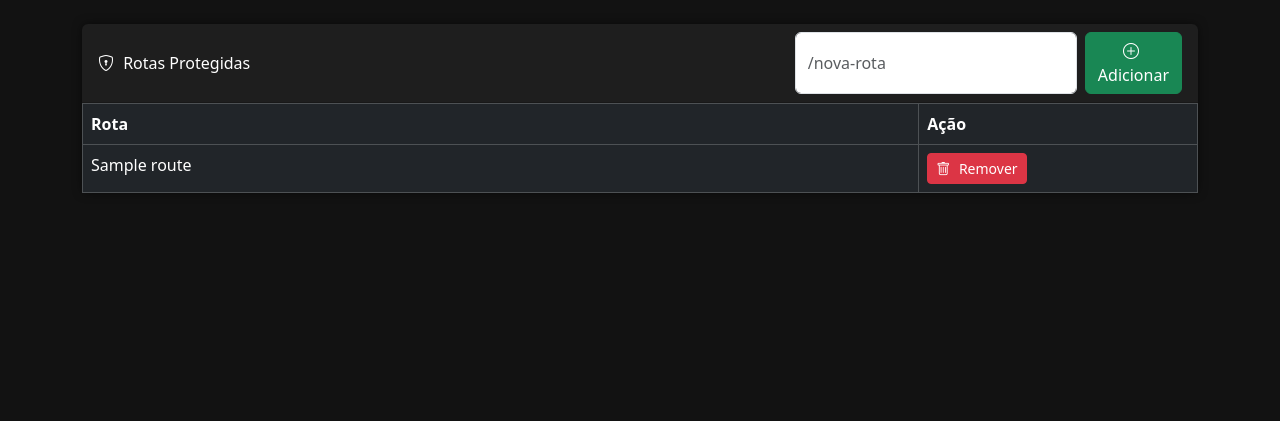
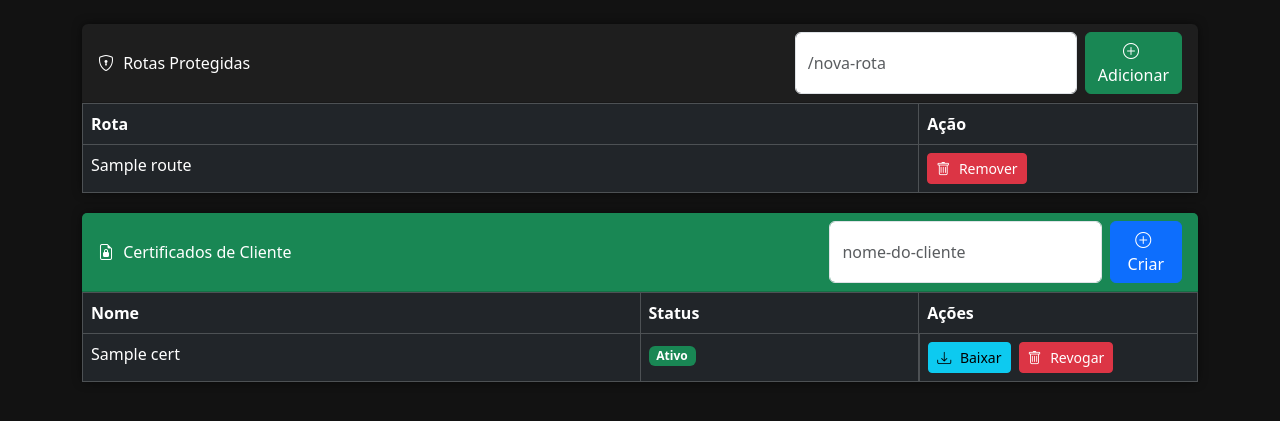
Before and after one commit to Boniatti1/PrimisLayer, a Flask app: template sistema-seguranca/dashboard/templates/config.html in a window 1280 px wide. Shown: the part 56-477 px from the top of the page. Run offline with Flask 3, Linux system fonts and the light colour scheme; the template is opened without the code that fills it: most values are stand-ins (such as "Sample title", 1, 10 or a date in 2020).

Commit message:
feat: add certificate management endpoints and integrate to html

```diff
--- a/sistema-seguranca/dashboard/app.py
+++ b/sistema-seguranca/dashboard/app.py
@@ -1,8 +1,9 @@
-from flask import Flask, render_template, jsonify, request
+from flask import Flask, render_template, jsonify, request, abort, send_file
 from pathlib import Path
 import re
 from fail2ban_utils import get_fail2ban_logs
 from nginx_utils import delete_location, add_location, list_locations
+from certs_utils import delete_client_cert, add_client_cert, get_client_p12_path, list_client_certs
 
 app = Flask(__name__)
 
@@ -110,10 +111,36 @@ def delete_route():
     return jsonify({"message": f"Path {path} removido"}), 200
 
 @app.route("/rotas", methods=["GET", "POST"])
-def manage_routes():
+def manage_config():
     routes = list_locations()
+    certs = list_client_certs()
 
-    return render_template("config.html", routes=routes)
+    return render_template("config.html", routes=routes, certs=certs)
+
+@app.route("/certificados/remover/<string:name>")
+def revoke_cert(name):
+    r = delete_client_cert(name)
+    return str(r), 200
+
+@app.route("/adicionar/<string:name>")
+def add_cert(name):
+    r = add_client_cert(name)
+    return str(r), 200
+
+@app.route('/certificados/download/<string:name>')
+def download_p12(name):
+    try:
+        p12_path = get_client_p12_path(name)
+        return send_file(
+            str(p12_path),
+            as_attachment=True,
+            download_name=f"{name}.p12",
+            mimetype="application/x-pkcs12"
+        )
+    except FileNotFoundError as e:
+        abort(404, description=str(e))
+    except Exception as e:
+        abort(500, description=f"Erro interno: {str(e)}")
 
 
 if __name__ == '__main__':
--- a/sistema-seguranca/dashboard/templates/config.html
+++ b/sistema-seguranca/dashboard/templates/config.html
@@ -1,5 +1,6 @@
 <!DOCTYPE html>
 <html lang="pt-br">
+
 <head>
   <meta charset="UTF-8">
   <meta name="viewport" content="width=device-width, initial-scale=1">
@@ -11,42 +12,52 @@
       background-color: #121212;
       color: #ffffff;
     }
-    .navbar, .offcanvas {
+
+    .navbar,
+    .offcanvas {
       background-color: #1f1f1f;
     }
+
     .card {
       background-color: #1e1e1e;
       border: none;
-      box-shadow: 0 0 10px rgba(0,0,0,0.5);
+      box-shadow: 0 0 10px rgba(0, 0, 0, 0.5);
       margin-bottom: 20px;
     }
+
     .table-dark {
       background-color: #2c2c2c;
     }
+
     .list-group-item {
       background-color: #2a2a2a;
       border: none;
     }
+
     .bi {
       margin-right: 5px;
     }
+
     .log-table {
       max-height: 400px;
       overflow-y: auto;
     }
+
     .badge-purple {
       background-color: #6f42c1;
     }
   </style>
 </head>
+
 <body>
 
   <!-- Navbar -->
   <nav class="navbar navbar-expand-lg navbar-dark">
     <div class="container-fluid">
-    <a class="navbar-brand" href="{{ url_for('dashboard') }}"><i class="bi bi-shield-lock-fill"></i> Painel de Segurança</a>
+      <a class="navbar-brand" href="{{ url_for('dashboard') }}"><i class="bi bi-shield-lock-fill"></i> Painel de
+        Segurança</a>
       <div class="d-flex ms-auto">
-      <a href="{{ url_for('manage_routes') }}" class="btn btn-outline-light">
+        <a href="{{ url_for('manage_config') }}" class="btn btn-outline-light">
           <i class="bi bi-gear"></i> Gerenciar Rotas
         </a>
       </div>
@@ -93,8 +104,54 @@
         </table>
       </div>
     </div>
+
+    <!-- Seção de Certificados -->
+    <div class="card card-border-green">
+      <div class="card-header bg-success text-white d-flex justify-content-between align-items-center">
+        <span><i class="bi bi-file-earmark-lock2"></i> Certificados de Cliente</span>
+        <div class="d-flex gap-2">
+          <input id="newCertInput" type="text" class="form-control" placeholder="nome-do-cliente" required>
+          <button onclick="addCert()" class="btn btn-primary">
+            <i class="bi bi-plus-circle"></i> Criar
+          </button>
+        </div>
+      </div>
+      <div class="card-body p-0">
+        <table class="table table-dark table-hover table-bordered m-0">
+          <thead>
+            <tr>
+              <th class="w-50">Nome</th>
+              <th class="w-25">Status</th>
+              <th>Ações</th>
+            </tr>
+          </thead>
+          <tbody id="certsTableBody">
+            {% for cert in certs %}
+            <tr>
+              <td>{{ cert }}</td>
+              <td><span class="badge bg-success">Ativo</span></td>
+              <td class="d-flex gap-2">
+                <button class="btn btn-info btn-sm" onclick="downloadCert('{{ cert }}')">
+                  <i class="bi bi-download"></i> Baixar
+                </button>
+                <button class="btn btn-danger btn-sm" onclick="revokeCert('{{ cert }}')">
+                  <i class="bi bi-trash"></i> Revogar
+                </button>
+              </td>
+            </tr>
+            {% else %}
+            <tr>
+              <td colspan="3" class="text-center text-muted">Nenhum certificado encontrado.</td>
+            </tr>
+            {% endfor %}
+          </tbody>
+        </table>
+      </div>
   </div>
   {% endblock %}
+
+  </div>
+
 
   <script src="https://cdn.jsdelivr.net/npm/bootstrap@5.3.2/dist/js/bootstrap.bundle.min.js"></script>
   <script>
@@ -137,5 +194,44 @@
       }
     }
   </script>
+
+  <script>
+    async function addCert() {
+      const input = document.getElementById("newCertInput");
+      const name = input.value.trim();
+
+      if (!name) {
+        alert("Informe um nome para o certificado.");
+        return;
+      }
+
+      const res = await fetch(`/adicionar/${encodeURIComponent(name)}`);
+
+      if (res.ok) {
+        location.reload();
+      } else {
+        alert("Erro ao criar certificado.");
+      }
+    }
+
+    async function revokeCert(name) {
+      const confirmed = confirm(`Deseja revogar o certificado ${name}?`);
+      if (!confirmed) return;
+
+      const res = await fetch(`/certificados/remover/${encodeURIComponent(name)}`);
+
+      if (res.ok) {
+        location.reload();
+      } else {
+        alert(`Erro ao revogar certificado. ${res.status}`);
+      }
+    }
+
+    function downloadCert(name) {
+      window.location.href = `/certificados/download/${encodeURIComponent(name)}`;
+    }
+  </script>
+
 </body>
+
 </html>
```
Lines whose indentation alone changed are shown as unchanged.
